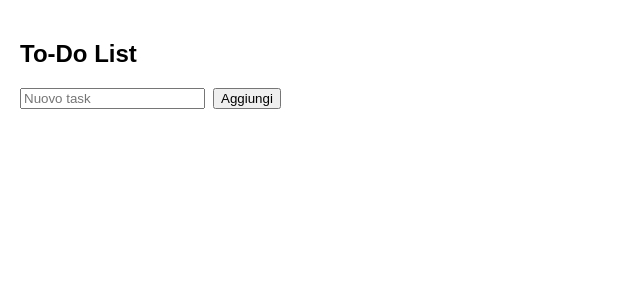
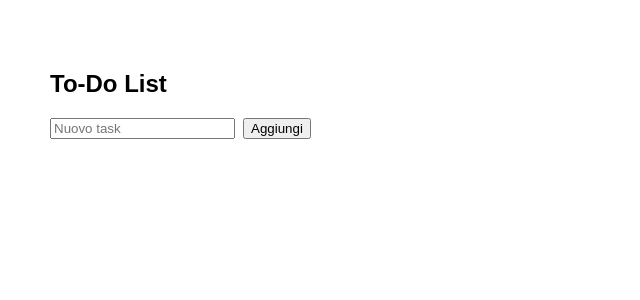
Before and after one commit to armandocacace/todo_list, a React (Create React App) app: page / in a window 1280 px wide. Shown: the top 300 px of the page, without its empty margins (0-640 px from the left). Built offline with nearby package versions, Linux system fonts and the light colour scheme.

Commit message:
Update App.js
test

```diff
--- a/src/App.js
+++ b/src/App.js
@@ -30,7 +30,7 @@ function App() {
   };
 
   return (
-    <div style={{ padding: 20, fontFamily: 'sans-serif' }}>
+    <div style={{ padding: 50, fontFamily: 'sans-serif' }}>
       <h2>To-Do List</h2>
       <input
         value={text}
```
